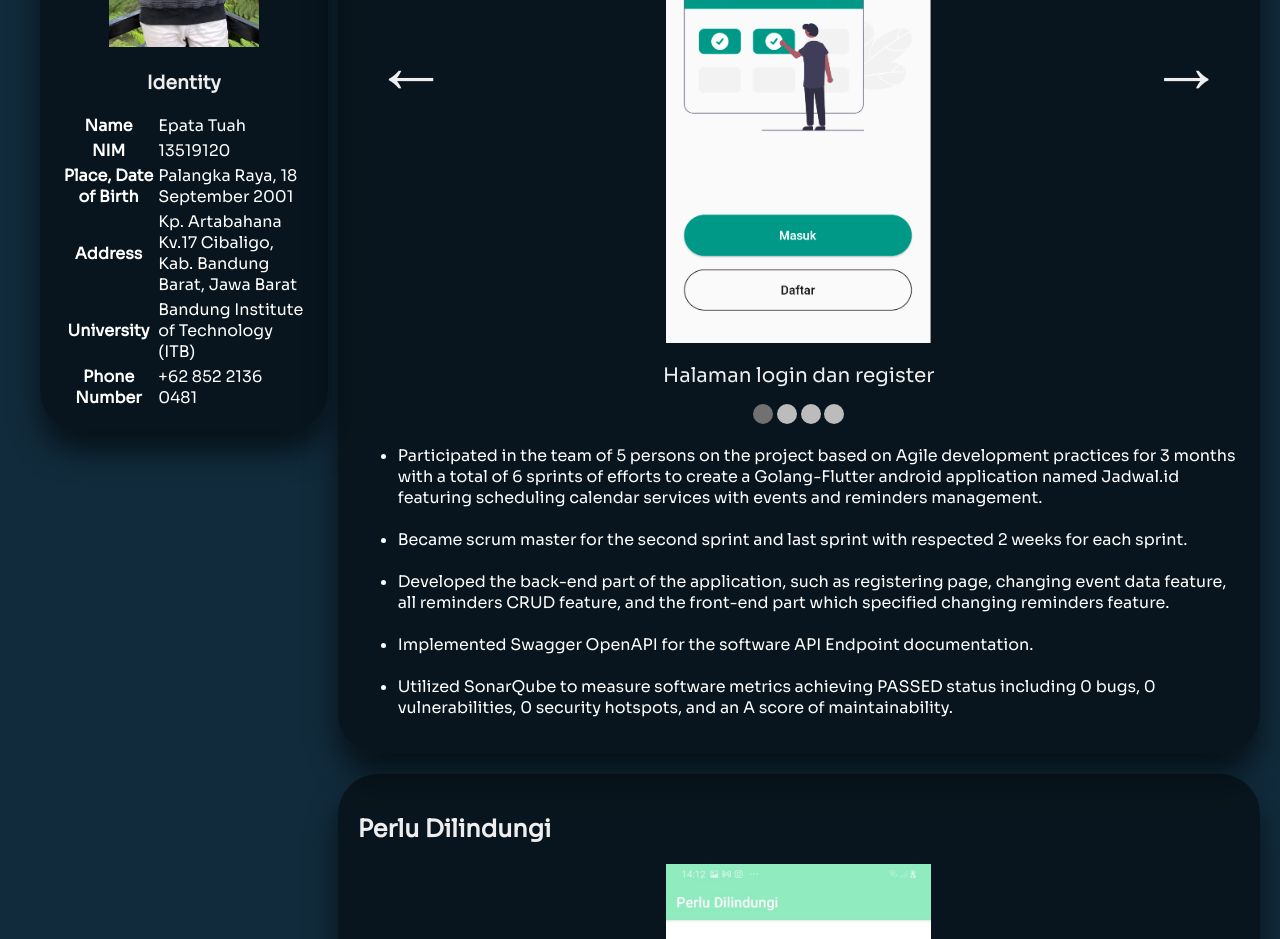
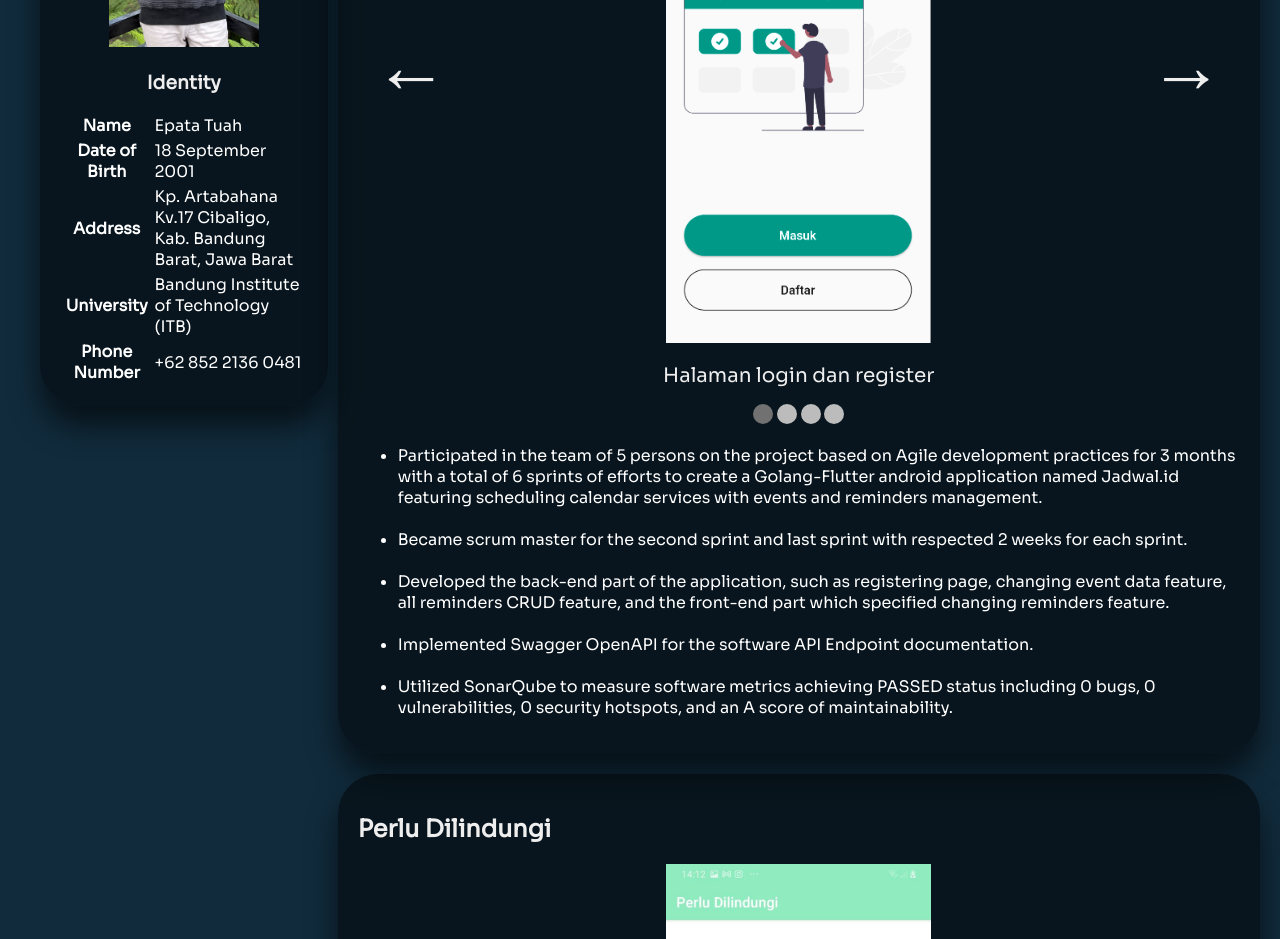
Before and after one commit to epata/epata.github.io, a plain HTML site: page index.html in a window 1280 px wide. Shown: the part 793-1732 px from the top of the page. Drawn offline with Linux system fonts and the light colour scheme.

Commit message:
delete NIM and place/date of birth

```diff
--- a/index.html
+++ b/index.html
@@ -134,12 +134,8 @@
 								<td>Epata Tuah</td>
 							</tr>
 							<tr>
-								<th>NIM</th>
-								<td>13519120</td>
-							</tr>
-							<tr>
-								<th>Place, Date of Birth</th>
-								<td>Palangka Raya, 18 September 2001</td>
+								<th>Date of Birth</th>
+								<td>18 September 2001</td>
 							</tr>
 							<tr>
 								<th>Address</th>
```
Also changed, not shown: 1 other file.
